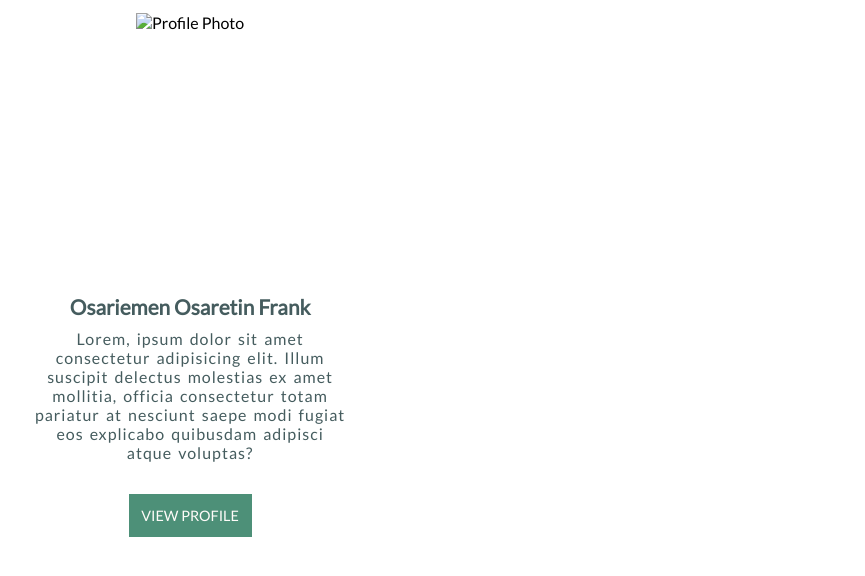
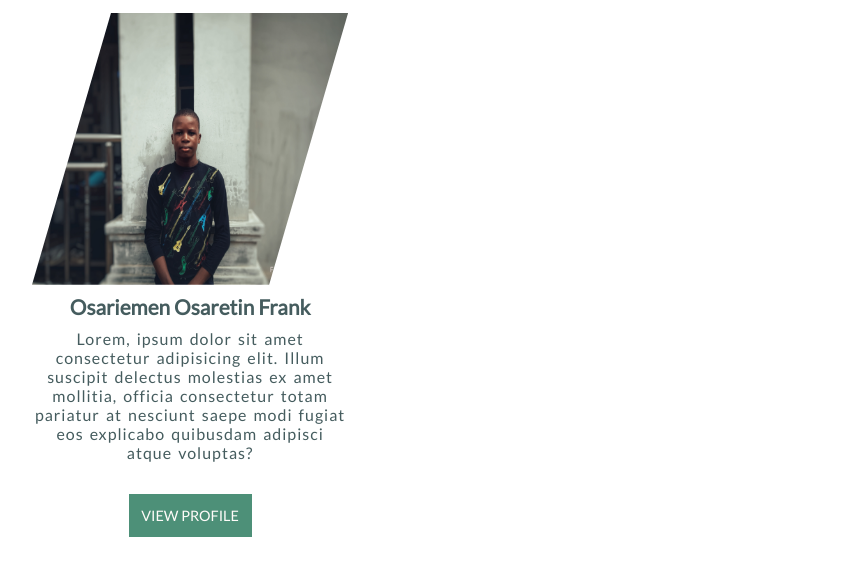
Before and after one commit to osas2211/github-search, a website: page index.html in a window 1280 px wide. Shown: the part 86-662 px from the top of the page, without its empty margins (0-865 px from the left). Drawn offline with Linux system fonts and the light colour scheme; the site is published under a folder, as on GitHub Pages, so addresses that start at the root find nothing.

Commit message:
profile bio for desktop view

```diff
--- a/index.html
+++ b/index.html
@@ -20,7 +20,7 @@
     <main class="profile">
         <div class="profile__bio">
             <div class="profile__bio--photo">
-                <img src="/DSC_0016-01.jpeg" alt="Profile Photo" srcset="">
+                <img src="DSC_0016-01.jpeg" alt="Profile Photo" srcset="">
             </div>
             <h2 class="profile__bio--name">Osariemen Osaretin Frank</h2>
             <div class="profile__bio--info">
```
